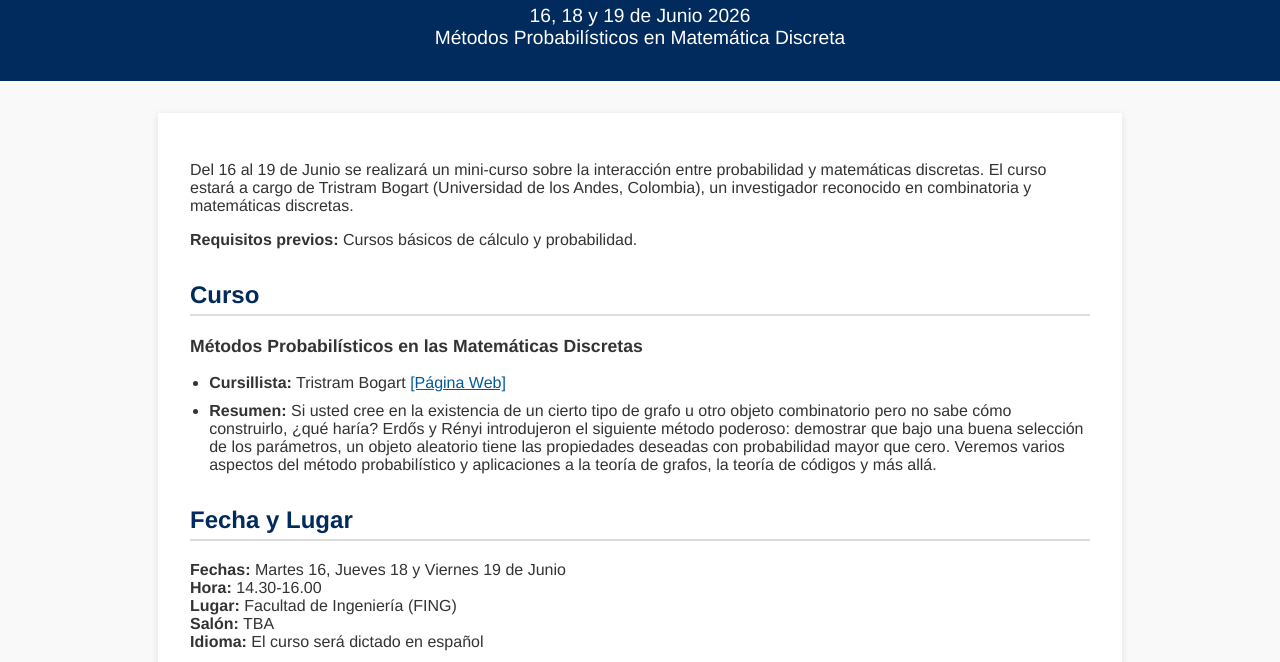
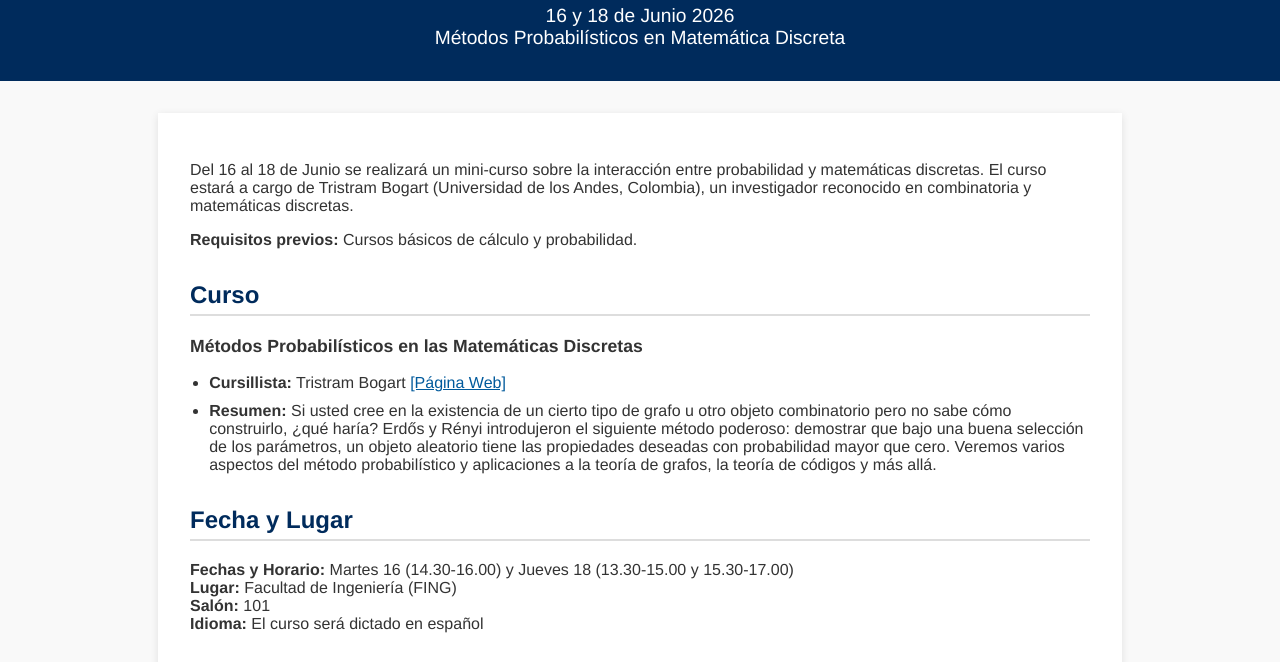
Before and after one commit to mauricio-velasco/EscuelasOML, a plain HTML site: page index.html in a window 1280 px wide. Shown: the part 72-734 px from the top of the page. Drawn offline with Linux system fonts and the light colour scheme.

Commit message:
periodic update

```diff
--- a/index.html
+++ b/index.html
@@ -85,7 +85,7 @@
 
 <header>
   <h1>Tercera escuela de métodos matemáticos</h1>
-  <p>16, 18 y 19 de Junio 2026</p>
+  <p>16 y 18 de Junio 2026</p>
   <p></p>
   <p>Métodos Probabilísticos en Matemática Discreta</p>
   <p></p>
@@ -95,7 +95,7 @@
 
   <section id="intro">
     <p>
-      Del 16 al 19 de Junio se realizará un mini-curso sobre la interacción entre probabilidad y matemáticas discretas. El curso estará a cargo de Tristram Bogart (Universidad de los Andes, Colombia), un investigador reconocido en combinatoria y matemáticas discretas.
+      Del 16 al 18 de Junio se realizará un mini-curso sobre la interacción entre probabilidad y matemáticas discretas. El curso estará a cargo de Tristram Bogart (Universidad de los Andes, Colombia), un investigador reconocido en combinatoria y matemáticas discretas.
     </p>
     <p>
       <strong>Requisitos previos:</strong> Cursos básicos de cálculo y probabilidad.
@@ -125,11 +125,9 @@
   <section id="location">
     <h2>Fecha y Lugar</h2>
     <p>
-      <strong>Fechas:</strong> Martes 16, Jueves 18 y Viernes 19 de Junio<br/>
-      <strong>Hora:</strong> 14.30-16.00<br/>
-
+      <strong>Fechas y Horario:</strong> Martes 16 (14.30-16.00) y Jueves 18 (13.30-15.00 y 15.30-17.00)<br/>
       <strong>Lugar:</strong> Facultad de Ingeniería (FING)<br/>
-      <strong>Salón:</strong> TBA <br/>
+      <strong>Salón:</strong> 101<br/>
       <strong>Idioma:</strong> El curso será dictado en español<br/>
 
     </p>
```
